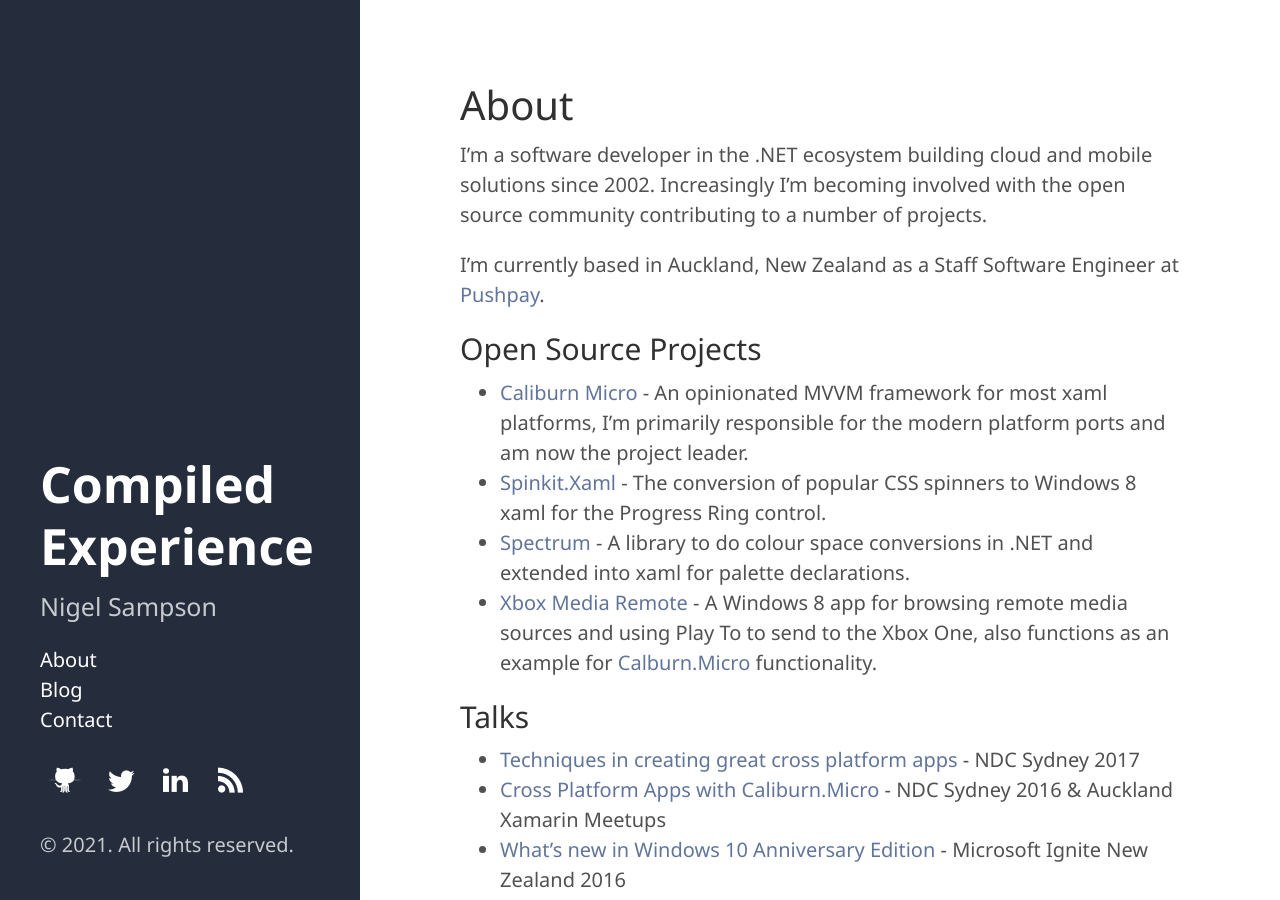
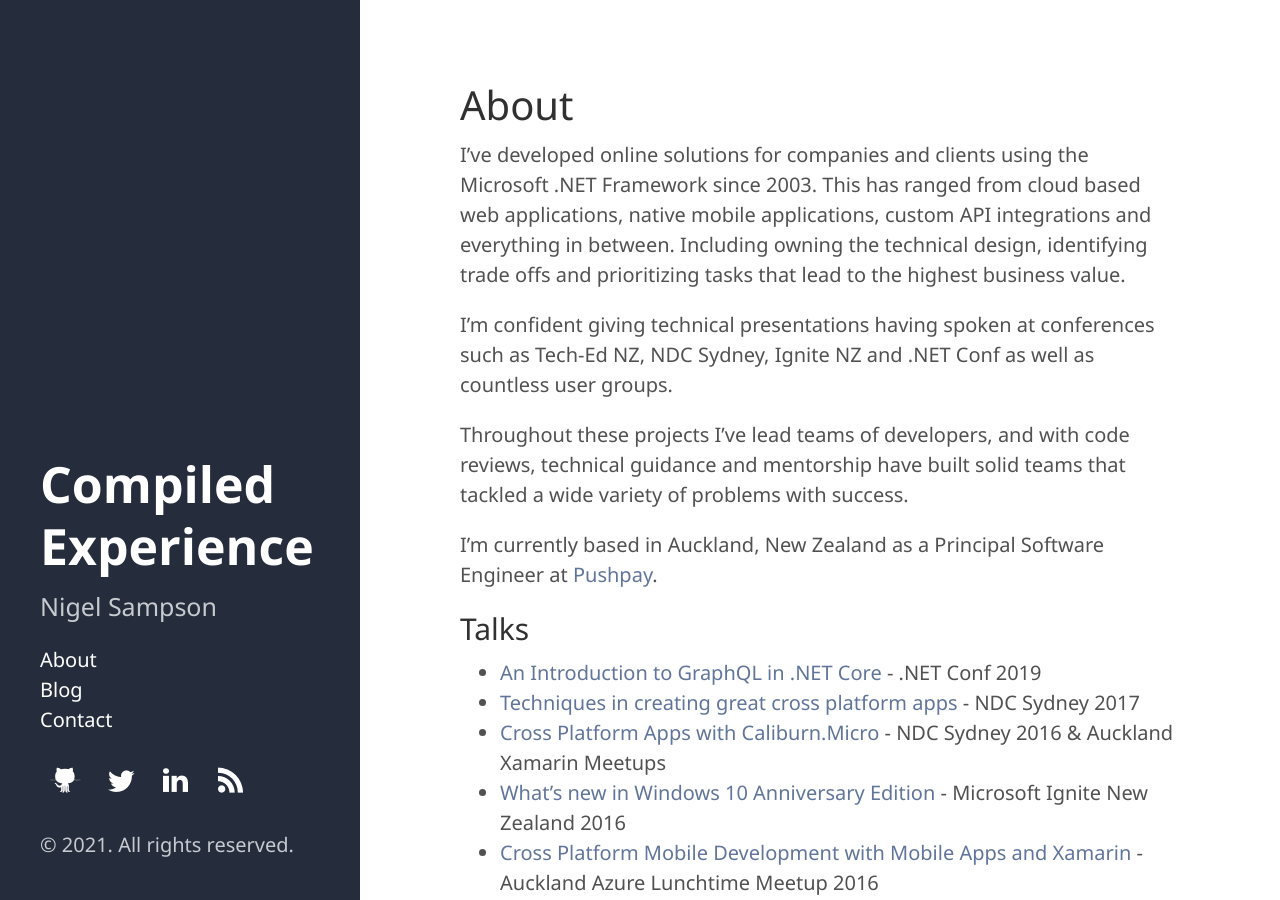
Before and after one commit to nigel-sampson/nigel-sampson.github.io, a Jekyll site: the page built from about.md, in a window 1280 px wide and 900 px high. Built offline with Jekyll 4.4.1, drawn with Linux system fonts in a browser that asks for light colours.

Commit message:
Update about

```diff
--- a/about.md
+++ b/about.md
@@ -3,19 +3,17 @@
 title: About
 ---
 
-I'm a software developer in the .NET ecosystem building cloud and mobile solutions since 2002. Increasingly I'm becoming involved with the open source community contributing to a number of projects.
+I've developed online solutions for companies and clients using the Microsoft .NET Framework since 2003.  This has ranged from cloud based web applications, native mobile applications, custom API integrations and everything in between. Including owning the technical design, identifying trade offs and prioritizing tasks that lead to the highest business value.
 
-I'm currently based in Auckland, New Zealand as a Staff Software Engineer at [Pushpay][pp].
+I'm confident giving technical presentations having spoken at conferences such as Tech-Ed NZ, NDC Sydney, Ignite NZ and .NET Conf as well as countless user groups.
 
-## Open Source Projects
+Throughout these projects I've lead teams of developers, and with code reviews, technical guidance and mentorship have built solid teams that tackled a wide variety of problems with success.
 
- - [Caliburn Micro][cm] - An opinionated MVVM framework for most xaml platforms, I'm primarily responsible for the modern platform ports and am now the project leader.
- - [Spinkit.Xaml][sk] - The conversion of popular CSS spinners to Windows 8 xaml for the Progress Ring control.
- - [Spectrum][spec] - A library to do colour space conversions in .NET and extended into xaml for palette declarations.
- - [Xbox Media Remote][xmr] - A Windows 8 app for browsing remote media sources and using Play To to send to the Xbox One, also functions as an example for [Calburn.Micro][cm] functionality.
+I'm currently based in Auckland, New Zealand as a Principal Software Engineer at [Pushpay][pp].
 
 ## Talks
 
+ - [An Introduction to GraphQL in .NET Core][dotnet2019] - .NET Conf 2019
  - [Techniques in creating great cross platform apps][ndc17] - NDC Sydney 2017
  - [Cross Platform Apps with Caliburn.Micro][ndc] - NDC Sydney 2016 & Auckland Xamarin Meetups
  - [What's new in Windows 10 Anniversary Edition][win10] - Microsoft Ignite New Zealand 2016
```
Also changed, not shown: other parts of about.md (+1 -0 lines).
